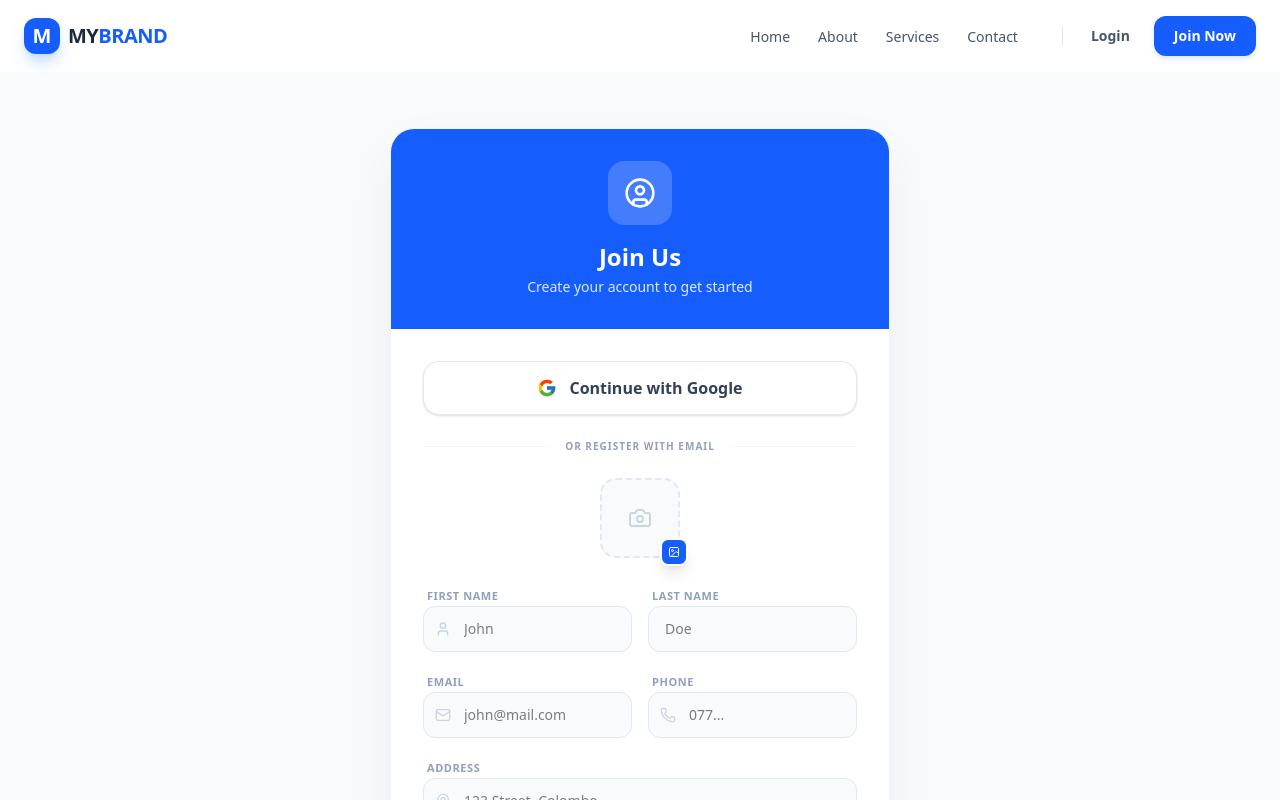
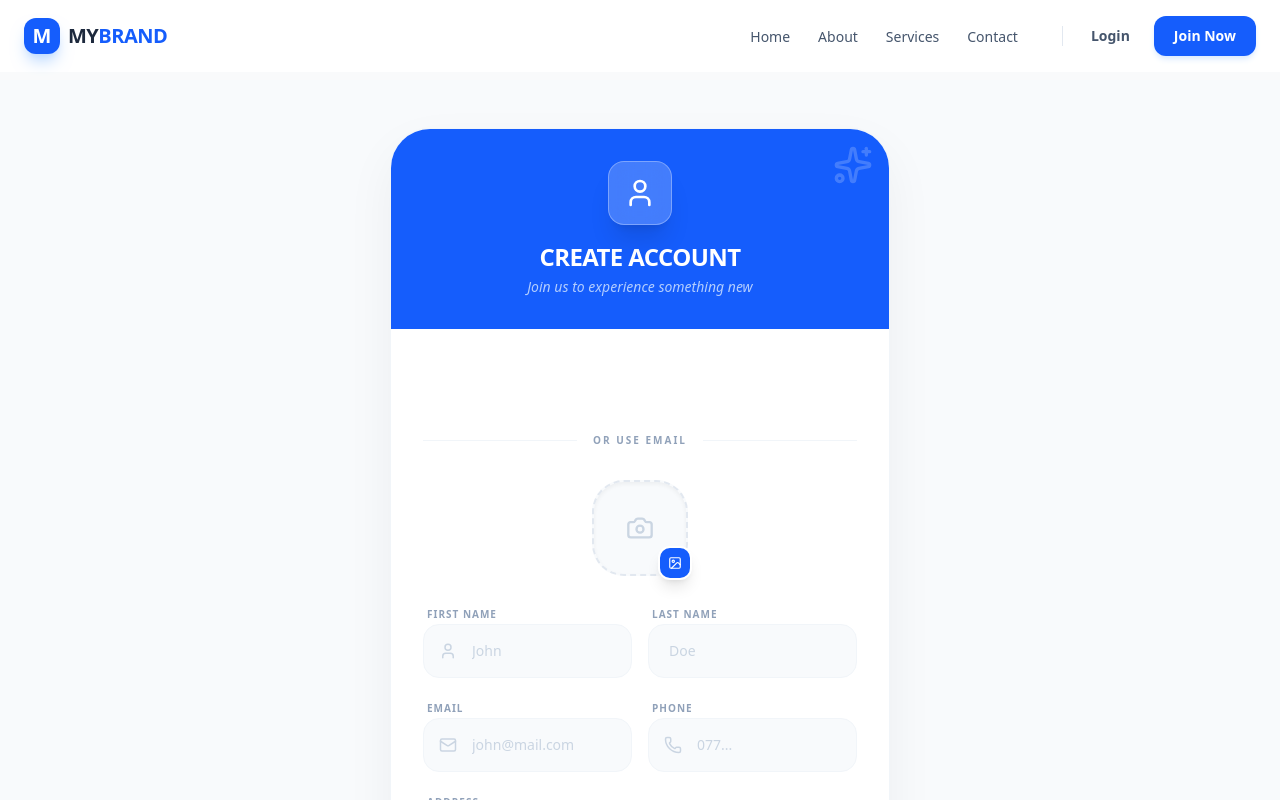
Before and after one commit to HimashGuruge/E-commerce-, a React (Vite) app: page /signup in a window 1280 px wide. Built offline with nearby package versions, Linux system fonts and the light colour scheme; no server answers; sample sign-in values are in the browser's storage.

Commit message:
Refactor code structure for improved readability and maintainability

```diff
--- a/src/components/pages/singUp.jsx
+++ b/src/components/pages/singUp.jsx
@@ -1,25 +1,25 @@
 import React, { useState } from "react";
+import { GoogleLogin } from "@react-oauth/google";
 import axios from "axios";
 import { useNavigate, Link } from "react-router-dom";
-import { useGoogleLogin } from "@react-oauth/google"; // 👈 Google login import කළා
 import {
   User as UserIcon,
   Mail,
   Lock,
   Image as ImageIcon,
-  UserCircle,
   ArrowRight,
   Loader2,
   Camera,
   Phone,
-  MapPin
+  MapPin,
+  Sparkles
 } from "lucide-react";
 import uploadMediaToSupabase from "@/components/utils/mediaupload";
 import toast from "react-hot-toast";
 
 export default function Signup() {
   const navigate = useNavigate();
-
+  const [loading, setLoading] = useState(false);
   const [formData, setFormData] = useState({
     name: "",
     lastname: "",
@@ -32,43 +32,6 @@ export default function Signup() {
   });
 
   const [selectedFile, setSelectedFile] = useState(null);
-  const [loading, setLoading] = useState(false);
-  const [error, setError] = useState("");
-
-  // --- Google Login Logic ---
-  const googlelogin = useGoogleLogin({
-    onSuccess: async (res) => {
-      setLoading(true);
-      try {
-        const response = await axios.post(`${import.meta.env.VITE_BACKEND_URL}/api/users/google`, {
-          token: res.access_token
-        });
-
-        const data = response.data;
-        localStorage.setItem("token", data.token);
-        window.dispatchEvent(new Event("authChange"));
-
-        if (data.message === 'User created') {
-          toast.success("Account created and logged in!");
-        } else {
-          toast.success("Login successful!");
-        }
-
-        // Role එක අනුව Navigate කිරීම
-        if (data.role === "admin") {
-          navigate("/admin/dashboard");
-        } else {
-          navigate("/");
-        }
-      } catch (err) {
-        console.error(err);
-        toast.error("Google login failed");
-      } finally {
-        setLoading(false);
-      }
-    },
-    onError: () => toast.error("Google authentication failed")
-  });
 
   const handleChange = (e) => {
     setFormData({ ...formData, [e.target.name]: e.target.value });
@@ -83,160 +46,104 @@ export default function Signup() {
   const handleSubmit = async (e) => {
     e.preventDefault();
     setLoading(true);
-    setError("");
 
     try {
       let imageUrl = formData.profileImage;
-
       if (selectedFile) {
-        try {
-          imageUrl = await uploadMediaToSupabase(selectedFile);
-        } catch (uploadErr) {
-          throw new Error("Image upload failed. Please try again.");
-        }
+        imageUrl = await uploadMediaToSupabase(selectedFile);
       }
 
       const finalData = { ...formData, profileImage: imageUrl };
-      const response = await axios.post(`${import.meta.env.VITE_BACKEND_URL}/api/users/`, finalData);
+      await axios.post(`${import.meta.env.VITE_BACKEND_URL}/api/users/`, finalData);
 
       toast.success("Registration successful!");
-      setLoading(false);
       navigate("/login");
     } catch (err) {
-      console.error(err);
-      setError(err.response?.data?.message || err.message || "Something went wrong");
+      toast.error(err.response?.data?.message || "Something went wrong");
+    } finally {
       setLoading(false);
     }
   };
 
   return (
     <div className="min-h-screen bg-slate-50 flex items-center justify-center p-6 py-12">
-      <div className="w-full max-w-[500px] bg-white rounded-3xl shadow-[0_20px_50px_rgba(0,0,0,0.05)] border border-slate-100 overflow-hidden">
+      <div className="w-full max-w-[500px] bg-white rounded-[2.5rem] shadow-[0_20px_50px_rgba(0,0,0,0.05)] border border-slate-100 overflow-hidden">
 
-        <div className="bg-blue-600 p-8 text-center">
-          <div className="w-16 h-16 bg-white/20 backdrop-blur-md rounded-2xl flex items-center justify-center text-white mx-auto mb-4">
-            <UserCircle size={32} />
+        {/* Header Section */}
+        <div className="bg-blue-600 p-8 text-center relative overflow-hidden">
+          <div className="absolute top-0 right-0 p-4 opacity-20 text-white">
+            <Sparkles size={40} />
           </div>
-          <h2 className="text-2xl font-bold text-white">Join Us</h2>
-          <p className="text-blue-100 text-sm mt-1">Create your account to get started</p>
+          <div className="w-16 h-16 bg-white/20 backdrop-blur-md rounded-2xl flex items-center justify-center text-white mx-auto mb-4 border border-white/30 shadow-xl">
+            <UserIcon size={32} />
+          </div>
+          <h2 className="text-2xl font-black text-white uppercase tracking-tight">Create Account</h2>
+          <p className="text-blue-100 text-sm mt-1 font-medium italic opacity-80">Join us to experience something new</p>
         </div>
 
         <div className="p-8">
-          {error && (
-            <div className="mb-6 p-3 bg-rose-50 border border-rose-100 text-rose-600 text-xs font-medium rounded-xl flex items-center gap-2">
-              <span className="w-1.5 h-1.5 bg-rose-500 rounded-full animate-pulse" />
-              {error}
-            </div>
-          )}
+          {/* --- Google Redirect Section --- */}
+          <div className="flex justify-center mb-8">
+            <GoogleLogin
+              onSuccess={() => {}}
+              onError={() => toast.error("Signup Failed")}
+              ux_mode="redirect"
+              login_uri="http://localhost:4000/api/users/google" // ඔයාගේ backend එකේ redirect වෙන්න ඕන uri එක
+              shape="pill"
+              theme="outline"
+              width="350"
+              text="signup_with"
+            />
+          </div>
 
-          {/* Google Sign In Button - Added Here */}
-          <button
-            type="button"
-            onClick={() => googlelogin()}
-            disabled={loading}
-            className="w-full flex items-center justify-center gap-3 bg-white border border-slate-200 text-slate-700 font-bold py-3.5 rounded-2xl hover:bg-slate-50 transition-all shadow-sm mb-6 disabled:opacity-50"
-          >
-            <svg className="w-5 h-5" viewBox="0 0 48 48">
-              <path fill="#FFC107" d="M43.611,20.083H42V20H24v8h11.303c-1.649,4.657-6.08,8-11.303,8c-6.627,0-12-5.373-12-12c0-6.627,5.373-12,12-12c3.059,0,5.842,1.154,7.961,3.039l5.657-5.657C34.046,6.053,29.268,4,24,4C12.955,4,4,12.955,4,24c0,11.045,8.955,20,20,20c11.045,0,20-8.955,20-20C44,22.659,43.862,21.35,43.611,20.083z"></path>
-              <path fill="#FF3D00" d="M6.306,14.691l6.571,4.819C14.655,15.108,18.961,12,24,12c3.059,0,5.842,1.154,7.961,3.039l5.657-5.657C34.046,6.053,29.268,4,24,4C16.318,4,9.656,8.337,6.306,14.691z"></path>
-              <path fill="#4CAF50" d="M24,44c5.166,0,9.86-1.977,13.409-5.192l-6.19-5.238C29.211,35.091,26.715,36,24,36c-5.202,0-9.619-3.317-11.283-7.946l-6.522,5.025C9.505,39.556,16.227,44,24,44z"></path>
-              <path fill="#1976D2" d="M43.611,20.083H42V20H24v8h11.303c-0.792,2.237-2.231,4.166-4.087,5.571c0.001-0.001,0.002-0.001,0.003-0.002l6.19,5.238C36.971,39.205,44,34,44,24C44,22.659,43.862,21.35,43.611,20.083z"></path>
-            </svg>
-            Continue with Google
-          </button>
-
-          <div className="relative flex items-center mb-6">
+          <div className="relative flex items-center mb-8">
             <div className="flex-grow border-t border-slate-100"></div>
-            <span className="flex-shrink mx-4 text-slate-400 text-[10px] font-bold uppercase tracking-widest">Or Register with Email</span>
+            <span className="flex-shrink mx-4 text-slate-400 text-[10px] font-bold uppercase tracking-[0.2em]">Or use Email</span>
             <div className="flex-grow border-t border-slate-100"></div>
           </div>
 
           <form onSubmit={handleSubmit} className="space-y-4">
-            {/* Image Preview & Upload */}
+            {/* Image Upload */}
             <div className="flex flex-col items-center mb-6">
               <label className="relative cursor-pointer group">
-                <div className="w-20 h-20 rounded-2xl bg-slate-50 border-2 border-dashed border-slate-200 flex items-center justify-center overflow-hidden group-hover:border-blue-400 transition-all">
+                <div className="w-24 h-24 rounded-[2rem] bg-slate-50 border-2 border-dashed border-slate-200 flex items-center justify-center overflow-hidden group-hover:border-blue-400 transition-all ring-4 ring-white shadow-inner">
                   {selectedFile ? (
                     <img src={URL.createObjectURL(selectedFile)} alt="preview" className="w-full h-full object-cover" />
                   ) : (
-                    <Camera className="text-slate-300 group-hover:text-blue-500" size={24} />
+                    <Camera className="text-slate-300 group-hover:text-blue-500" size={28} />
                   )}
                 </div>
                 <input type="file" className="hidden" onChange={handleFileChange} accept="image/*" />
-                <div className="absolute -bottom-2 -right-2 bg-blue-600 text-white p-1.5 rounded-lg shadow-lg border-2 border-white">
-                  <ImageIcon size={12} />
+                <div className="absolute -bottom-1 -right-1 bg-blue-600 text-white p-2 rounded-xl shadow-lg border-2 border-white">
+                  <ImageIcon size={14} />
                 </div>
               </label>
             </div>
 
-            {/* Name Fields */}
+            {/* Form Fields */}
             <div className="grid grid-cols-2 gap-4">
-              <div className="space-y-1">
-                <label className="text-[11px] font-bold text-slate-400 ml-1 uppercase tracking-wider">First Name</label>
-                <div className="relative">
-                  <UserIcon className="absolute left-3 top-1/2 -translate-y-1/2 text-slate-300" size={16} />
-                  <input type="text" name="name" placeholder="John" value={formData.name} onChange={handleChange} required className="w-full pl-10 pr-4 py-3 bg-slate-50 border border-slate-200 rounded-xl text-sm focus:ring-2 focus:ring-blue-500/10 focus:border-blue-500 outline-none transition-all" />
-                </div>
-              </div>
-              <div className="space-y-1">
-                <label className="text-[11px] font-bold text-slate-400 ml-1 uppercase tracking-wider">Last Name</label>
-                <input type="text" name="lastname" placeholder="Doe" value={formData.lastname} onChange={handleChange} required className="w-full px-4 py-3 bg-slate-50 border border-slate-200 rounded-xl text-sm focus:ring-2 focus:ring-blue-500/10 focus:border-blue-500 outline-none transition-all" />
-              </div>
+              <InputField label="First Name" name="name" icon={<UserIcon size={18}/>} placeholder="John" value={formData.name} onChange={handleChange} />
+              <InputField label="Last Name" name="lastname" placeholder="Doe" value={formData.lastname} onChange={handleChange} noIcon />
             </div>
 
-            {/* Email & Phone */}
             <div className="grid grid-cols-1 md:grid-cols-2 gap-4">
-              <div className="space-y-1">
-                <label className="text-[11px] font-bold text-slate-400 ml-1 uppercase tracking-wider">Email</label>
-                <div className="relative">
-                  <Mail className="absolute left-3 top-1/2 -translate-y-1/2 text-slate-300" size={16} />
-                  <input type="email" name="email" placeholder="john@mail.com" value={formData.email} onChange={handleChange} required className="w-full pl-10 pr-4 py-3 bg-slate-50 border border-slate-200 rounded-xl text-sm focus:ring-2 focus:ring-blue-500/10 focus:border-blue-500 outline-none transition-all" />
-                </div>
-              </div>
-              <div className="space-y-1">
-                <label className="text-[11px] font-bold text-slate-400 ml-1 uppercase tracking-wider">Phone</label>
-                <div className="relative">
-                  <Phone className="absolute left-3 top-1/2 -translate-y-1/2 text-slate-300" size={16} />
-                  <input type="text" name="phone" placeholder="077..." value={formData.phone} onChange={handleChange} className="w-full pl-10 pr-4 py-3 bg-slate-50 border border-slate-200 rounded-xl text-sm focus:ring-2 focus:ring-blue-500/10 focus:border-blue-500 outline-none transition-all" />
-                </div>
-              </div>
+              <InputField label="Email" type="email" name="email" icon={<Mail size={18}/>} placeholder="john@mail.com" value={formData.email} onChange={handleChange} />
+              <InputField label="Phone" name="phone" icon={<Phone size={18}/>} placeholder="077..." value={formData.phone} onChange={handleChange} />
             </div>
 
-            {/* Address Field */}
-            <div className="space-y-1">
-              <label className="text-[11px] font-bold text-slate-400 ml-1 uppercase tracking-wider">Address</label>
-              <div className="relative">
-                <MapPin className="absolute left-3 top-1/2 -translate-y-1/2 text-slate-300" size={16} />
-                <input type="text" name="address" placeholder="123 Street, Colombo" value={formData.address} onChange={handleChange} required className="w-full pl-10 pr-4 py-3 bg-slate-50 border border-slate-200 rounded-xl text-sm focus:ring-2 focus:ring-blue-500/10 focus:border-blue-500 outline-none transition-all" />
-              </div>
-            </div>
+            <InputField label="Address" name="address" icon={<MapPin size={18}/>} placeholder="123 Street, Colombo" value={formData.address} onChange={handleChange} />
+            <InputField label="Password" type="password" name="password" icon={<Lock size={18}/>} placeholder="••••••••" value={formData.password} onChange={handleChange} />
 
-            {/* Password Field */}
-            <div className="space-y-1">
-              <label className="text-[11px] font-bold text-slate-400 ml-1 uppercase tracking-wider">Password</label>
-              <div className="relative">
-                <Lock className="absolute left-3 top-1/2 -translate-y-1/2 text-slate-300" size={16} />
-                <input type="password" name="password" placeholder="••••••••" value={formData.password} onChange={handleChange} required minLength={6} className="w-full pl-10 pr-4 py-3 bg-slate-50 border border-slate-200 rounded-xl text-sm focus:ring-2 focus:ring-blue-500/10 focus:border-blue-500 outline-none transition-all" />
-              </div>
-            </div>
-
-            {/* Submit Button */}
             <button
               type="submit"
               disabled={loading}
-              className="w-full bg-blue-600 text-white py-4 rounded-2xl font-bold text-sm hover:bg-blue-700 active:scale-[0.98] transition-all shadow-lg shadow-blue-100 flex items-center justify-center gap-2 mt-4"
+              className="w-full bg-blue-600 text-white py-4 rounded-2xl font-bold text-sm hover:bg-blue-700 active:scale-[0.98] transition-all shadow-xl shadow-blue-100 flex items-center justify-center gap-2 mt-6"
             >
-              {loading ? (
-                <Loader2 className="animate-spin" size={20} />
-              ) : (
-                <>
-                  Register Account <ArrowRight size={18} />
-                </>
-              )}
+              {loading ? <Loader2 className="animate-spin" size={20} /> : <>Register Account <ArrowRight size={18} /></>}
             </button>
           </form>
 
-          <p className="text-center mt-8 text-slate-500 text-sm font-medium">
+          <p className="text-center mt-10 text-slate-500 text-sm font-medium">
             Already a member?{" "}
             <Link to="/login" className="text-blue-600 font-bold hover:underline">
               Sign In
@@ -247,3 +154,18 @@ export default function Signup() {
     </div>
   );
 }
+
+// Reusable Input Sub-component
+const InputField = ({ label, icon, noIcon, ...props }) => (
+  <div className="space-y-1.5">
+    <label className="text-[10px] font-bold text-slate-400 ml-1 uppercase tracking-widest">{label}</label>
+    <div className="relative">
+      {!noIcon && <div className="absolute left-4 top-1/2 -translate-y-1/2 text-slate-300">{icon}</div>}
+      <input
+        {...props}
+        required
+        className={`w-full ${noIcon ? 'px-5' : 'pl-12 pr-5'} py-4 bg-slate-50 border border-slate-100 rounded-2xl text-sm focus:ring-4 focus:ring-blue-500/5 focus:bg-white focus:border-blue-500 outline-none transition-all placeholder:text-slate-300`}
+      />
+    </div>
+  </div>
+);
```
Also changed, not shown: src/components/Navbar.jsx (+27 -35 lines), src/components/pages/ProfilePage.jsx (+90 -39 lines), src/components/pages/admin/EditProducts.jsx (+130 -64 lines), 1 other file (tests, documents, lock files or other folders).
